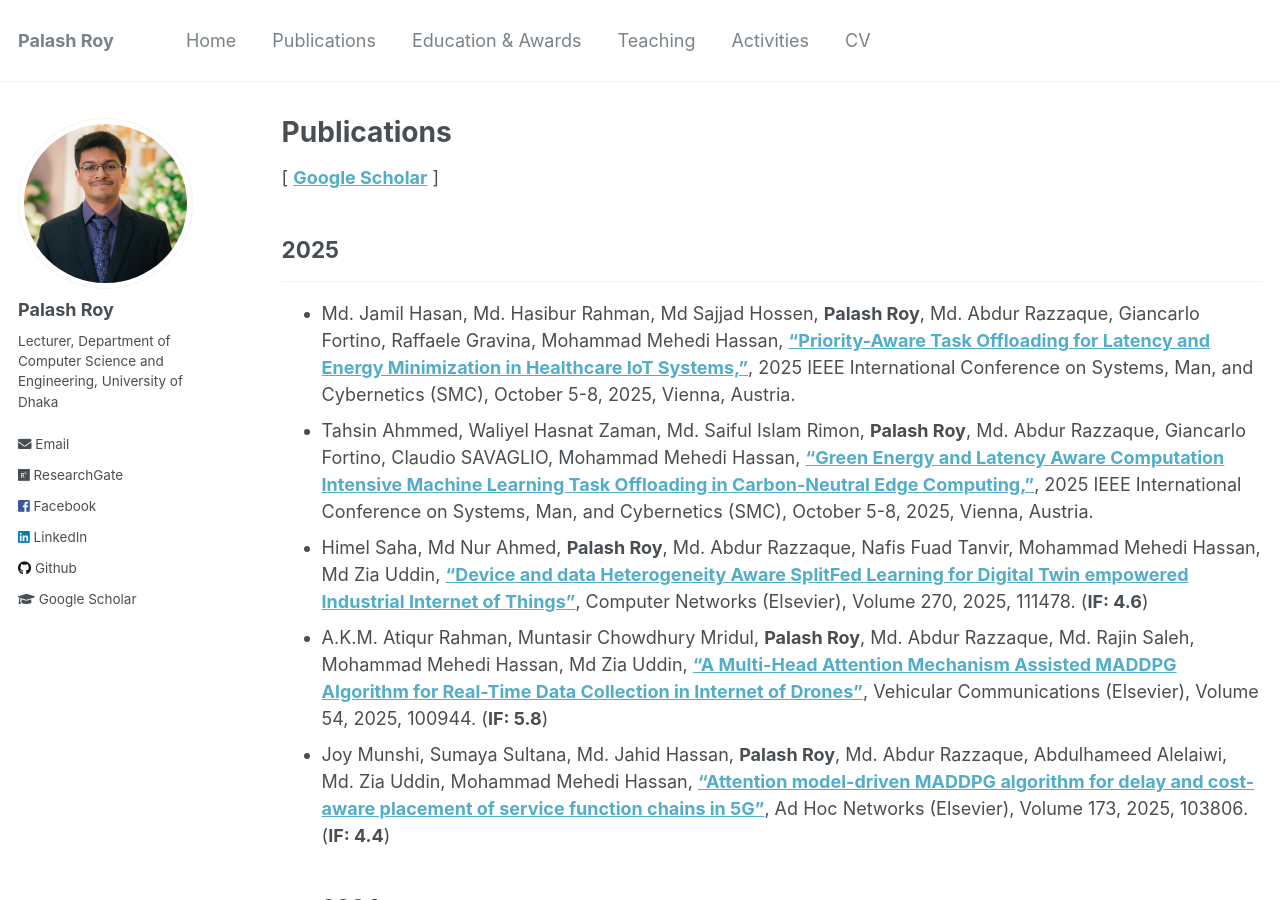
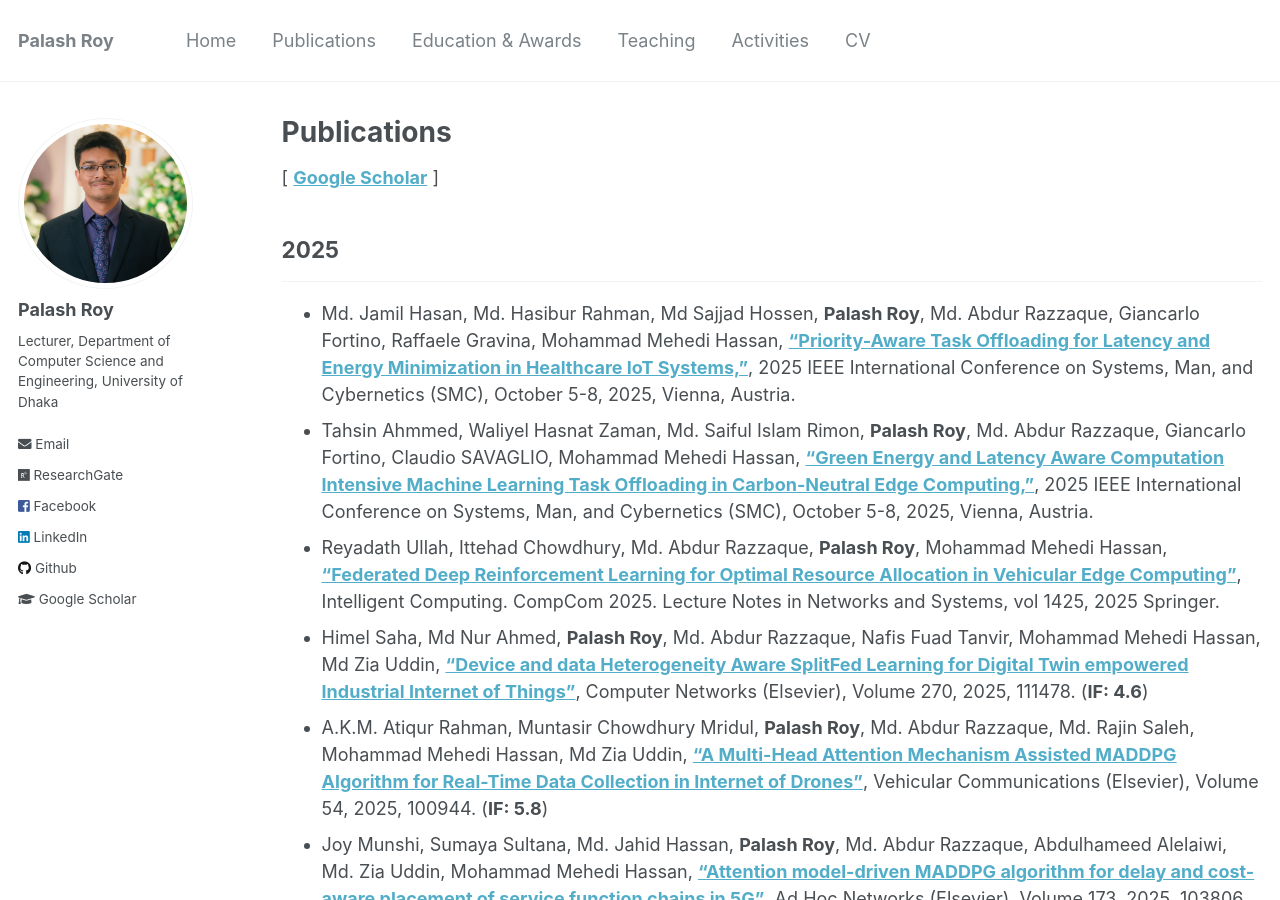
Before and after one commit to PalashRoy975/PalashRoy975.github.io, a Jekyll site: the page built from _pages/publications.md, in a window 1280 px wide and 900 px high. Built offline with Jekyll 4.4.1, drawn with Linux system fonts in a browser that asks for light colours.

Commit message:
Update publications.md

```diff
--- a/_pages/publications.md
+++ b/_pages/publications.md
@@ -10,6 +10,7 @@ author_profile: true
 -----------
 * Md. Jamil Hasan, Md. Hasibur Rahman, Md Sajjad Hossen, **Palash Roy**, Md. Abdur Razzaque, Giancarlo Fortino, Raffaele Gravina, Mohammad Mehedi Hassan, [**"Priority-Aware Task Offloading for Latency and Energy Minimization in Healthcare IoT Systems,"**](), 2025 IEEE International Conference on Systems, Man, and Cybernetics (SMC), October 5-8, 2025, Vienna, Austria.
 * Tahsin Ahmmed, Waliyel Hasnat Zaman, Md. Saiful Islam Rimon, **Palash Roy**, Md. Abdur Razzaque, Giancarlo Fortino, Claudio SAVAGLIO, Mohammad Mehedi Hassan, [**"Green Energy and Latency Aware Computation Intensive Machine Learning Task Offloading in Carbon-Neutral Edge Computing,"**](), 2025 IEEE International Conference on Systems, Man, and Cybernetics (SMC), October 5-8, 2025, Vienna, Austria.
+* Reyadath Ullah, Ittehad Chowdhury, Md. Abdur Razzaque, **Palash Roy**, Mohammad Mehedi Hassan, [**"Federated Deep Reinforcement Learning for Optimal Resource Allocation in Vehicular Edge Computing"**](https://link.springer.com/chapter/10.1007/978-3-031-92608-2_20), Intelligent Computing. CompCom 2025. Lecture Notes in Networks and Systems, vol 1425, 2025 Springer.
 * Himel Saha, Md Nur Ahmed, **Palash Roy**, Md. Abdur Razzaque, Nafis Fuad Tanvir, Mohammad Mehedi Hassan, Md Zia Uddin,  [**"Device and data Heterogeneity Aware SplitFed Learning for Digital Twin empowered Industrial Internet of Things"**](https://www.sciencedirect.com/science/article/pii/S1389128625004451?dgcid=coauthor), Computer Networks (Elsevier), Volume 270, 2025, 111478. (**IF: 4.6**)
 * A.K.M. Atiqur Rahman, Muntasir Chowdhury Mridul, **Palash Roy**, Md. Abdur Razzaque, Md. Rajin Saleh, Mohammad Mehedi Hassan, Md Zia Uddin,  [**"A Multi-Head Attention Mechanism Assisted MADDPG Algorithm for Real-Time Data Collection in Internet of Drones"**](https://www.sciencedirect.com/science/article/abs/pii/S2214209625000713?via%3Dihub), Vehicular Communications (Elsevier), Volume 54, 2025, 100944. (**IF: 5.8**)
 * Joy Munshi, Sumaya Sultana, Md. Jahid Hassan, **Palash Roy**, Md. Abdur Razzaque, Abdulhameed Alelaiwi, Md. Zia Uddin, Mohammad Mehedi Hassan, [**"Attention model-driven MADDPG algorithm for delay and cost-aware placement of service function chains in 5G"**](https://www.sciencedirect.com/science/article/pii/S157087052500054X?dgcid=coauthor), Ad Hoc Networks (Elsevier), Volume 173, 2025, 103806. (**IF: 4.4**)
```
